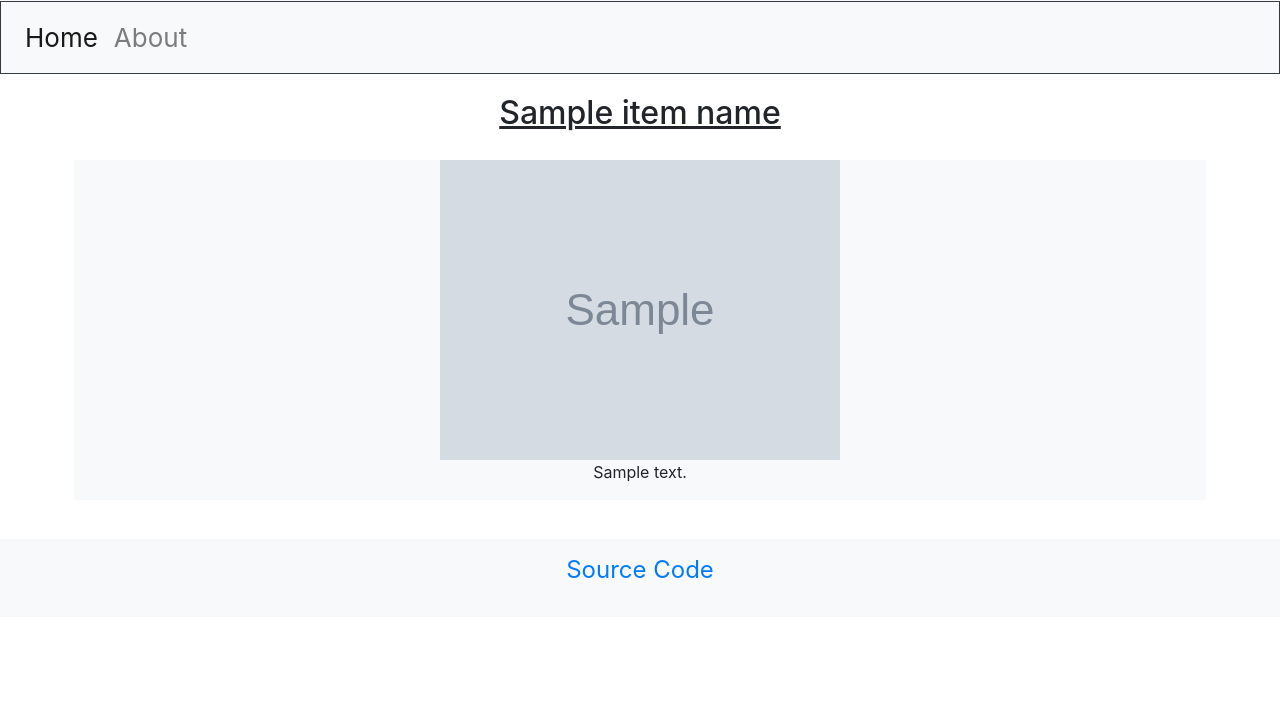
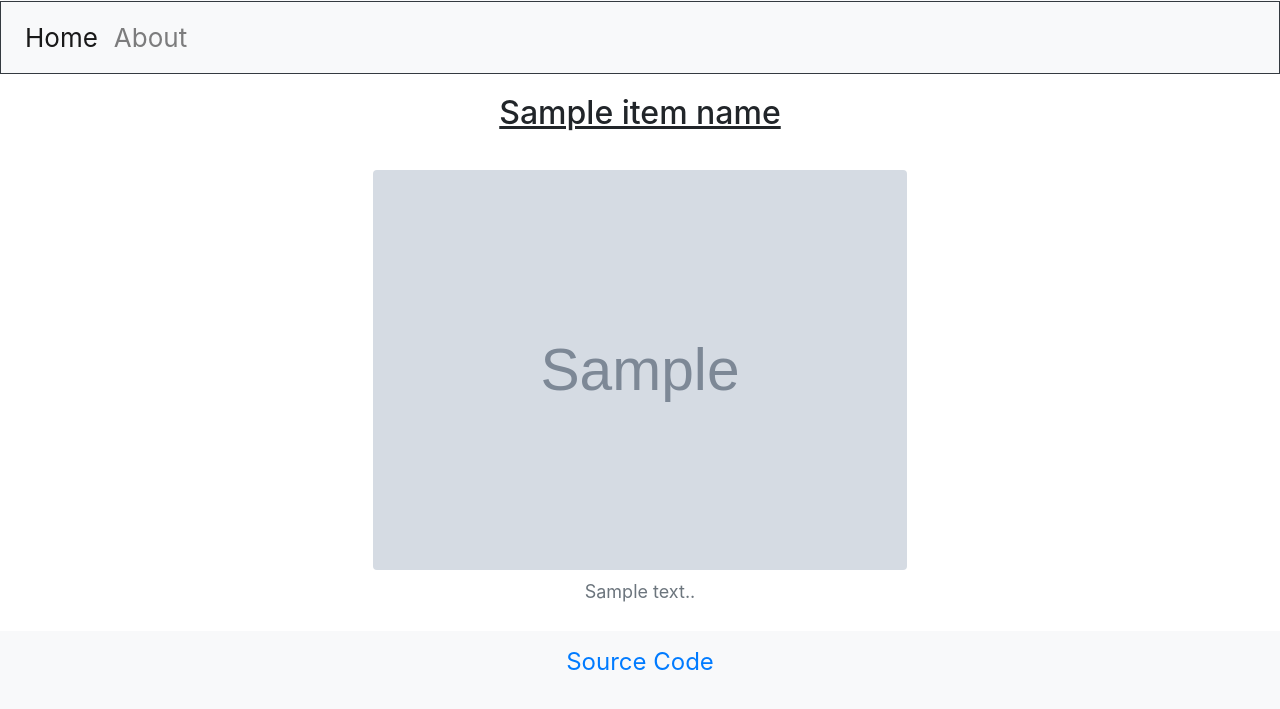
Before and after one commit to Jiminger/CSMuseum, a Flask app: template templates/item.html in a window 1280 px wide. Shown: the part 183-892 px from the top of the page. Before the commit the page ends 761 px from the top, so only its background shows below. Run offline with Flask 2, Linux system fonts and the light colour scheme; the template is opened without the code that fills it: most values are stand-ins (such as "Sample title", 1, 10 or a date in 2020); grey boxes marked "Sample" are stand-in pictures.

Commit message:
undo changes, image still needs to be centered on items template.

```diff
--- a/templates/item.html
+++ b/templates/item.html
@@ -47,22 +47,15 @@
     </div>
     <!--Body Heading Container-->
 
-    <!--
+
     <div class="img-and-description-container">
     <figure class="figure">
         <img src="{{ img_path }}" class="figure-img img-fluid rounded" alt="{{item_name}} picture">
         <figcaption class="figure-caption text-center">{{item_desc}}.</figcaption>
     </figure>
     </div>
-    -->
 
-    <div class="container">
-        <div class="row">
-            <div class="col-lg-12 bg-light">
-                <img src="{{ img_path }}" class="img-responsive center-block d-block mx-auto" alt="{{item_name}} image">
-                <p class="text-center">{{ item_desc }}</p></div>
-        </div>
-    </div>
+
 
 
 
```
